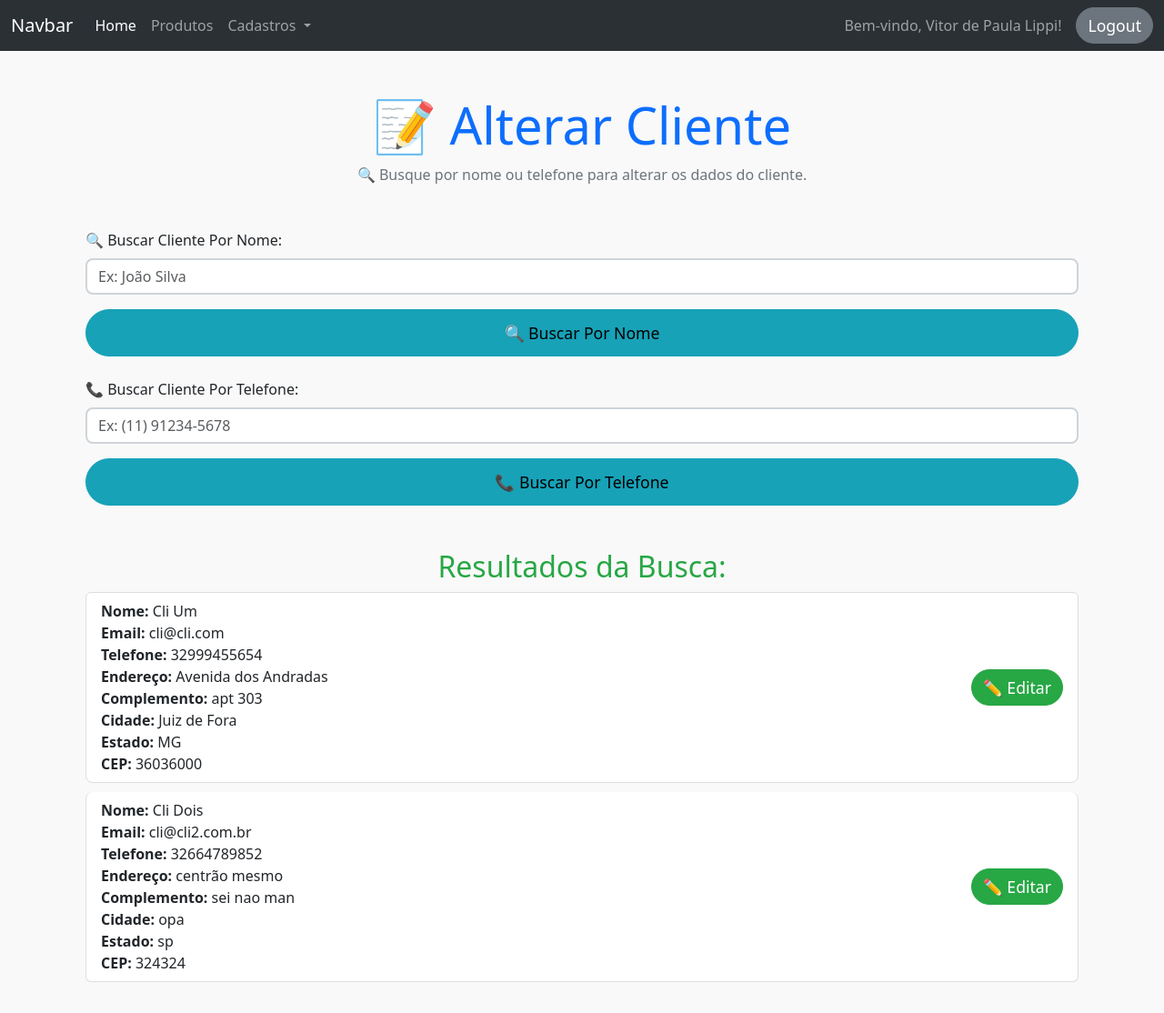
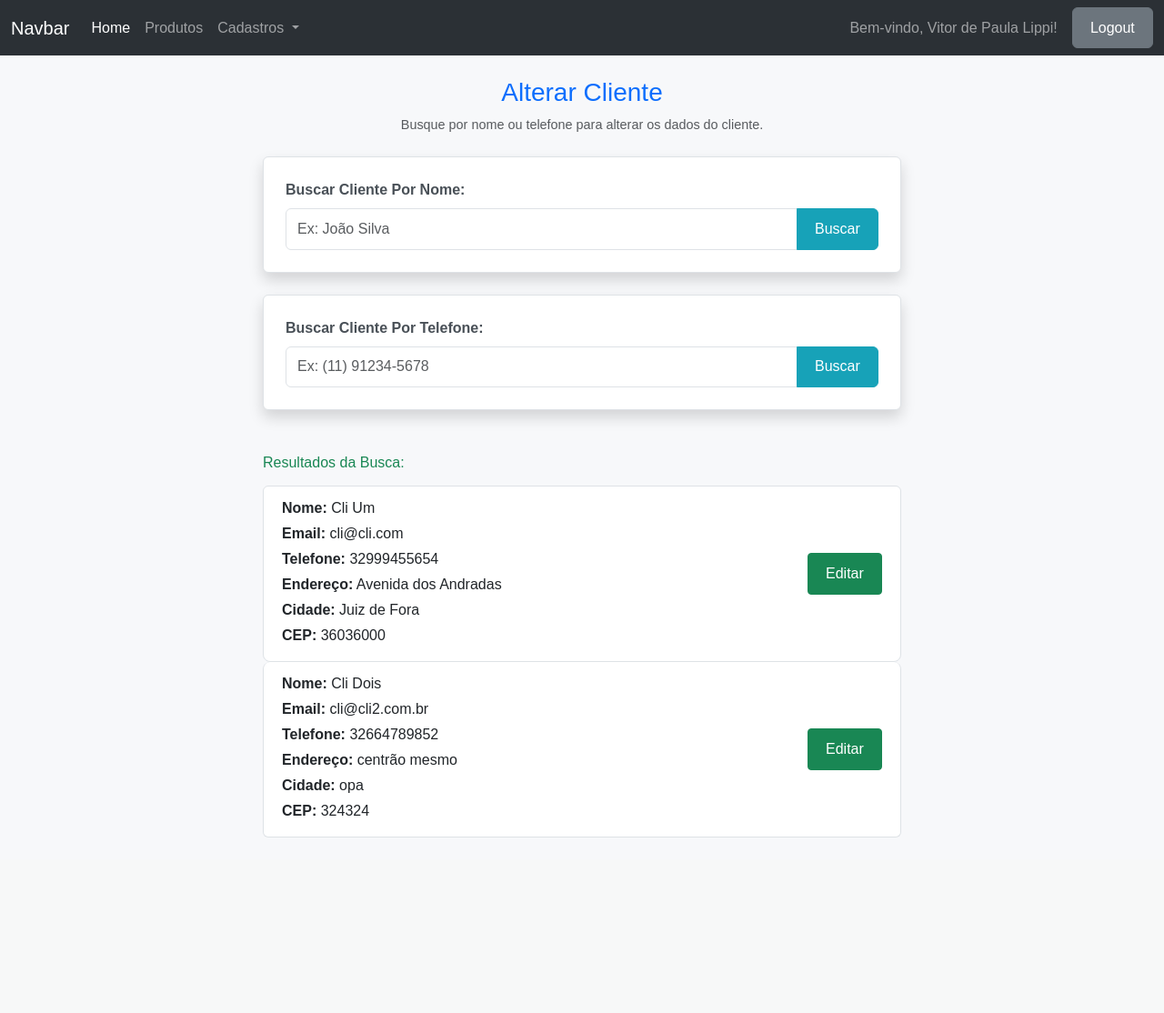
Before and after one commit to VitorDPL/sistema_gestao_empresarial, a Flask app: page /alterar_cliente in a window 1280 px wide. Shown: the whole page at 91% size. After the commit the page ends 921 px from the top, so only its background shows below. Run offline with Flask 3, Linux system fonts and the light colour scheme; a user stored in the database is signed in.

```diff
--- a/projeto/routes.py
+++ b/projeto/routes.py
@@ -18,7 +18,7 @@ def admin_required(f):
 def home():
     return render_template('index.html')
 
-# usuário
+# Usuário
 @app.route('/fazer_login')
 def fazer_login():
     return render_template('usuarios/fazer_login.html')
@@ -33,7 +33,7 @@ def login():
         flash(f'Bem-Vindo ao nosso sistema de gerenciamento, {user.nome}', 'success')
         return redirect(url_for('home'))
     flash('Credenciais inválidas', 'danger')
-    return redirect(url_for('usuarios/fazer_login'))
+    return redirect(url_for('fazer_login'))
 
 @app.route('/logout')
 @login_required
@@ -43,7 +43,6 @@ def logout():
     return redirect(url_for('home'))
 
 @app.route('/cadastrar_usuario', methods=['POST'])
-@login_required
 def cadastrar_usuario():
     nome = request.form['nome']
     email = request.form['email']
@@ -62,73 +61,10 @@ def cadastrar_usuario():
 @app.route('/buscar_usuario', methods=['GET', 'POST'])
 def buscar_usuario():
     nome = request.form.get('nome')
-    user = Usuario.query.filter_by(nome = nome ).first()
-    return render_template('usuarios/alterar_cliente.html', user=user)
+    user = Usuario.query.filter_by(nome=nome).first()
+    return render_template('clientes/alterar_cliente.html', user=user)
 
-# alterações
-@app.route('/alterar_cliente', methods=['GET', 'POST'])
-@login_required
-@admin_required
-def alterar_cliente():
-    usuarios = Cliente.query.all()
-
-    nome = request.form.get('nome')
-    telefone = request.form.get('telefone')
-
-    if nome:
-        usuarios = Cliente.query.filter(Cliente.nome.like(f'%{nome}%')).all()
-    elif telefone:
-        usuarios = Cliente.query.filter(Cliente.telefone.like(f'%{telefone}%')).all()
-
-    return render_template('usuarios/alterar_cliente.html', usuarios=usuarios)
-
-@app.route('/alterar_cliente/<int:id>', methods=['GET'])
-@login_required
-@admin_required
-def alterar_cliente_id(id):
-    usuario = Cliente.query.get(id)
-    return render_template('usuarios/alterar_cliente_id.html', usuario=usuario)
-
-@app.route('/atualizar_usuario/<int:id>', methods=['GET', 'POST'])
-@login_required
-def atualizar_usuario(id):
-    usuario = Cliente.query.get_or_404(id)
-    if request.method == 'POST':
-        usuario.nome = request.form['nome']
-        usuario.email = request.form['email']
-        usuario.telefone = request.form['telefone']
-        endereco = Endereco.query.filter_by(cliente_id=usuario.id).first()
-        if endereco:
-            endereco.endereco = request.form['endereco']
-            endereco.cidade = request.form['cidade']
-            endereco.estado = request.form['estado']
-            endereco.cep = request.form['cep']
-            endereco.complemento = request.form['complemento']
-        else:
-            novo_endereco = Endereco(
-                cliente_id=usuario.id,
-                endereco=request.form['endereco'],
-                cidade=request.form['cidade'],
-                estado=request.form['estado'],
-                cep=request.form['cep'],
-                complemento=request.form['complemento']
-            )
-            db.session.add(novo_endereco)
-        db.session.commit()
-        flash('Usuário atualizado com sucesso!', 'success')
-        return redirect(url_for('alterar_cliente'))
-    return render_template('editar_usuario.html', usuario=usuario)
-
-@app.errorhandler(403)
-def forbidden(e):
-    return render_template('403.html'), 403
-
-# criaçao de clientes
-@app.route('/cadastrar_cliente')
-@login_required
-def template_cadastrar_cliente():
-    return render_template('cadastros/cadastrar_clientes.html')
-
+# Cliente
 @app.route('/cadastrar_cliente', methods=['GET', 'POST'])
 @login_required
 def cadastrar_cliente():
@@ -137,6 +73,8 @@ def cadastrar_cliente():
         email = request.form['email']
         telefone = request.form['telefone']
         endereco = request.form['endereco']
+        numero = request.form['numero']
+        bairro = request.form['bairro']
         complemento = request.form['complemento']
         cidade = request.form['cidade']
         estado = request.form['estado']
@@ -146,28 +84,85 @@ def cadastrar_cliente():
         db.session.add(novo_cliente)
         db.session.commit()
 
-        novo_endereco = Endereco(cliente_id=novo_cliente.id, endereco=endereco, complemento=complemento, cidade=cidade, estado=estado, cep=cep)
+        novo_endereco = Endereco(cliente_id=novo_cliente.id, endereco=endereco, complemento=complemento, numero=numero, bairro=bairro, cidade=cidade, estado=estado, cep=cep)
         db.session.add(novo_endereco)
         db.session.commit()
 
         flash('Cliente cadastrado com sucesso!', 'success')
         return redirect(url_for('cadastrar_cliente'))
-    return render_template('cadastrar_cliente.html')
+    return render_template('cadastros/cadastrar_clientes.html')
 
 @app.route('/buscar_cliente', methods=['POST'])
 @login_required
 def buscar_cliente():
     nome = request.form.get('nome')
-    clientes = Cliente.query.filter(Cliente.nome.like(f'%{nome}%')).all()
-    return render_template('index.html', clientes=clientes)
+    cliente = Cliente.query.filter(Cliente.nome.like(f'%{nome}%')).first()
+    if cliente:
+        return jsonify({
+            'cliente': {
+                'id': cliente.id,
+                'nome': cliente.nome,
+                'email': cliente.email,
+                'telefone': cliente.telefone
+            }
+        })
+    return jsonify({'cliente': None})
 
-# cadastro de produtos
-@app.route('/cadastrar_produto')
+@app.route('/alterar_cliente', methods=['GET', 'POST'])
 @login_required
-def template_cadastrar_produto():
-    categorias = Categoria.query.all()
-    return render_template('cadastros/cadastrar_produtos.html', categorias=categorias)
+@admin_required
+def alterar_cliente():
+    nome = request.form.get('nome')
+    telefone = request.form.get('telefone')
+    query = Cliente.query
 
+    if nome:
+        query = query.filter(Cliente.nome.like(f'%{nome}%'))
+    elif telefone:
+        query = query.filter(Cliente.telefone.like(f'%{telefone}%'))
+
+    clientes = query.all()
+
+    return render_template('clientes/alterar_cliente.html', clientes=clientes)
+
+# passa o id e renderiza o html alterar_cliente_id.html
+@app.route('/alterar_cliente/<int:id>', methods=['GET'])
+@login_required
+@admin_required
+def alterar_cliente_id(id):
+    cliente = Cliente.query.get(id)
+    return render_template('clientes/alterar_cliente_id.html', cliente=cliente)
+
+# essa rota não renderiza nada, ela apenas faz as alterações e redireciona o usuário para outra página.
+@app.route('/atualizar_cliente/<int:id>', methods=['POST'])
+@login_required
+def atualizar_cliente(id):
+    cliente = Cliente.query.get_or_404(id)
+    cliente.nome = request.form['nome']
+    cliente.email = request.form['email']
+    cliente.telefone = request.form['telefone']
+    endereco = Endereco.query.filter_by(cliente_id=cliente.id).first()
+    if endereco:
+        endereco.endereco = request.form['endereco']
+        endereco.cidade = request.form['cidade']
+        endereco.estado = request.form['estado']
+        endereco.cep = request.form['cep']
+        endereco.complemento = request.form['complemento']
+    else:
+        novo_endereco = Endereco(
+            cliente_id=cliente.id,
+            endereco=request.form['endereco'],
+            cidade=request.form['cidade'],
+            estado=request.form['estado'],
+            cep=request.form['cep'],
+            complemento=request.form['complemento']
+        )
+        db.session.add(novo_endereco)
+    db.session.commit()
+    flash('Cliente atualizado com sucesso!', 'success')
+    return redirect(url_for('alterar_cliente'))
+
+# Produto
 @app.route('/cadastrar_produto', methods=['GET', 'POST'])
 @login_required
 def cadastrar_produto():
@@ -181,7 +176,8 @@ def cadastrar_produto():
         db.session.commit()
         flash(f'Produto {new_produto.nome} cadastrado com sucesso!', 'success')
         return redirect(url_for('cadastrar_produto'))
-    return render_template('cadastrar_produto.html')
+    categorias = Categoria.query.all()
+    return render_template('cadastros/cadastrar_produtos.html', categorias=categorias)
 
 @app.route('/cadastrar_categoria', methods=['POST'])
 @login_required
@@ -191,7 +187,6 @@ def cadastrar_categoria():
     db.session.add(new_categoria)
     db.session.commit()
     flash(f'Categoria {new_categoria.nome} cadastrada com sucesso!', 'success')
-    print("-------------------")
     return redirect(url_for('cadastrar_produto'))
 
 @app.route('/buscar_produto', methods=['POST'])
@@ -199,4 +194,40 @@ def cadastrar_categoria():
 def buscar_produto():
     nome = request.form.get('nome')
     produtos = Produto.query.filter(Produto.nome.like(f'%{nome}%')).all()
-    return render_template('index.html', produtos=produtos)
+    produtos_json = [{'id': produto.id, 'nome': produto.nome, 'preco': produto.preco} for produto in produtos]
+    return jsonify({'produtos': produtos_json})
+
+# Pedido
+@app.route('/salvar_pedido', methods=['POST'])
+@login_required
+def salvar_pedido():
+    data = request.json
+    cliente_nome = data['cliente_nome']
+    itens = data['itens']
+    total = data['total']
+
+    cliente = Cliente.query.filter_by(nome=cliente_nome).first()
+    if not cliente:
+        return jsonify({'success': False, 'message': 'Cliente não encontrado'})
+
+    # Cria um novo pedido
+    pedido = Pedido(usuario_id=cliente.id, total=total)
+    db.session.add(pedido)
+    db.session.commit()
+
+    # Adiciona os itens ao pedido
+    for item in itens:
+        produto_id = item['produto_id']
+        quantidade = item['quantidade']
+        produto = Produto.query.get(produto_id)
+        total_item = produto.preco * quantidade
+        item_pedido = ItensPedido(produto_id=produto_id, pedido_id=pedido.id, quantidade=quantidade, total=total_item)
+        db.session.add(item_pedido)
+
+    db.session.commit()
+
+    return jsonify({'success': True})
+
+@app.errorhandler(403)
+def forbidden(e):
+    return render_template('403.html'), 403
--- /dev/null
+++ b/projeto/templates/clientes/alterar_cliente.html
@@ -0,0 +1,126 @@
+{% extends 'base.html' %}
+
+{% block title %}Alterar Cliente{% endblock %}
+
+{% block content %}
+<div class="container mt-4">
+    <div class="text-center mb-4">
+        <h2 class="text-primary">Alterar Cliente</h2>
+        <p class="text-muted">Busque por nome ou telefone para alterar os dados do cliente.</p>
+    </div>
+
+    <!-- Formulário Buscar Cliente por Nome -->
+    <form method="POST" action="{{ url_for('alterar_cliente') }}" class="mb-4 p-4 border rounded bg-white shadow">
+        <label for="inputNomeCliente" class="form-label">Buscar Cliente Por Nome:</label>
+        <div class="input-group">
+            <input type="text" class="form-control" id="inputNomeCliente" name="nome" placeholder="Ex: João Silva" required>
+            <button type="submit" class="btn btn-info">Buscar</button>
+        </div>
+    </form>
+
+    <!-- Formulário Buscar Cliente por Telefone -->
+    <form method="POST" action="{{ url_for('alterar_cliente') }}" class="mb-5 p-4 border rounded bg-white shadow">
+        <label for="inputTelefone" class="form-label">Buscar Cliente Por Telefone:</label>
+        <div class="input-group">
+            <input type="text" class="form-control" id="inputTelefone" name="telefone" placeholder="Ex: (11) 91234-5678" required>
+            <button type="submit" class="btn btn-info">Buscar</button>
+        </div>
+    </form>
+
+    <!-- Resultados da Busca -->
+    {% if clientes %}
+    <div class="mb-3">
+        <h5 class="text-success">Resultados da Busca:</h5>
+        <ul class="list-group">
+            {% for cliente in clientes %}
+            <li class="list-group-item d-flex justify-content-between align-items-center">
+                <div>
+                    <p class="mb-1"><strong>Nome:</strong> {{ cliente.nome }}</p>
+                    <p class="mb-1"><strong>Email:</strong> {{ cliente.email }}</p>
+                    <p class="mb-1"><strong>Telefone:</strong> {{ cliente.telefone }}</p>
+                    {% for endereco in cliente.enderecos %}
+                    <p class="mb-1"><strong>Endereço:</strong> {{ endereco.endereco }}</p>
+                    <p class="mb-1"><strong>Cidade:</strong> {{ endereco.cidade }}</p>
+                    <p class="mb-1"><strong>CEP:</strong> {{ endereco.cep }}</p>
+                    {% endfor %}
+                </div>
+                <a href="{{ url_for('alterar_cliente_id', id=cliente.id) }}" class="btn btn-sm btn-success">Editar</a>
+            </li>
+            {% endfor %}
+        </ul>
+    </div>
+    {% else %}
+    <div class="text-center">
+        <p class="text-warning">Nenhum Cliente Encontrado!</p>
+    </div>
+    {% endif %}
+</div>
+
+<style>
+    body {
+        background-color: #f7f8fa;
+        font-family: Arial, sans-serif;
+    }
+
+    .container {
+        max-width: 750px;
+    }
+
+    .form-label {
+        font-weight: 600;
+        color: #495057;
+    }
+
+    .input-group .form-control {
+        border-radius: 0.375rem 0 0 0.375rem;
+    }
+
+    .input-group .btn {
+        border-radius: 0 0.375rem 0.375rem 0;
+    }
+
+    .btn {
+        font-size: 1rem;
+        padding: 0.6rem 1.2rem;
+    }
+
+    .btn-info {
+        background-color: #17a2b8;
+        border-color: #17a2b8;
+        color: #fff;
+    }
+
+    .btn-info:hover {
+        background-color: #138496;
+        border-color: #117a8b;
+    }
+
+    .list-group-item {
+        padding: 0.75rem 1.25rem;
+        border-radius: 8px;
+    }
+
+    .shadow {
+        box-shadow: 0 2px 8px rgba(0, 0, 0, 0.1);
+    }
+
+    h2 {
+        font-size: 1.75rem;
+        margin-bottom: 0.5rem;
+    }
+
+    .text-muted {
+        font-size: 0.9rem;
+    }
+
+    .text-success {
+        font-size: 1rem;
+        margin-bottom: 1rem;
+    }
+
+    .text-warning {
+        font-size: 1rem;
+        color: #ffc107;
+    }
+</style>
+{% endblock %}
--- a/projeto/templates/componentes/navbar.html
+++ b/projeto/templates/componentes/navbar.html
@@ -17,10 +17,11 @@
                         Cadastros
                     </a>
                     <ul class="dropdown-menu">
-                        <li><a class="dropdown-item" href="{{ url_for('template_cadastrar_cliente')}}">Cliente</a></li>
+                        <!-- Navbar -->
+                        <li><a class="dropdown-item" href="{{ url_for('cadastrar_cliente') }}">Cliente</a></li>
                         <li><a class="dropdown-item" href="{{ url_for('fazer_login') }}">Funcionário/ Administrador</a></li>
                         <li><hr class="dropdown-divider"></li>
-                        <li><a class="dropdown-item" href="{{ url_for('template_cadastrar_produto')}}">Produto</a></li>
+                        <li><a class="dropdown-item" href="{{ url_for('cadastrar_produto')}}">Produto</a></li>
                         <li><hr class="dropdown-divider"></li>
                         <li><a class="dropdown-item" href="{{ url_for('alterar_cliente') }}">Alterar Informações de Clientes</a></li>
                         <li><a class="dropdown-item" href="#">Alterar Informações de produtos</a></li>
--- a/projeto/templates/index.html
+++ b/projeto/templates/index.html
@@ -51,7 +51,7 @@
                         </tr>
                         <tr>
                             <td><strong>Categoria</strong></td>
-                            <td>{{ produto.categoria_id }}</td>
+                            <td>{{ produto.categoria.nome }}</td>
                         </tr>
                     </tbody>
                 </table>
--- a/projeto/templates/usuarios/alterar_cliente.html
+++ /dev/null
@@ -1,118 +0,0 @@
-{% extends 'base.html' %}
-
-{% block title %}📝 Alterar Cliente{% endblock %}
-
-{% block content %}
-<div class="container mt-5">
-    <div class="text-center mb-5">
-        <h1 class="display-4 text-primary">📝 Alterar Cliente</h1>
-        <p class="text-muted">🔍 Busque por nome ou telefone para alterar os dados do cliente.</p>
-    </div>
-
-    <!-- Formulário Buscar Cliente por Nome -->
-    <form method="POST" action="{{ url_for('alterar_cliente') }}" class="mb-4">
-        <div class="mb-3">
-            <label for="inputNomeCliente" class="form-label">🔍 Buscar Cliente Por Nome:</label>
-            <input type="text" class="form-control" id="inputNomeCliente" name="nome" placeholder="Ex: João Silva" aria-describedby="nomeHelp" required>
-        </div>
-        <button type="submit" class="btn btn-info w-100 btn-lg">🔍 Buscar Por Nome</button>
-    </form>
-
-    <!-- Formulário Buscar Cliente por Telefone -->
-    <form method="POST" action="{{ url_for('alterar_cliente') }}" class="mb-5">
-        <div class="mb-3">
-            <label for="inputTelefone" class="form-label">📞 Buscar Cliente Por Telefone:</label>
-            <input type="text" class="form-control" id="inputTelefone" name="telefone" placeholder="Ex: (11) 91234-5678" aria-describedby="telefoneHelp" required>
-        </div>
-        <button type="submit" class="btn btn-info w-100 btn-lg">📞 Buscar Por Telefone</button>
-    </form>
-
-    <!-- Resultados da Busca -->
-    {% if usuarios %}
-    <center>
-        <h2 class="text-success">Resultados da Busca:</h2>
-    </center>
-    <div class="row">
-        <div class="col">
-            <div class="list-group">
-                {% for user in usuarios %}
-                <div class="list-group-item d-flex justify-content-between align-items-center">
-                    <div>
-                        <strong>Nome:</strong> {{ user.nome }}<br>
-                        <strong>Email:</strong> {{ user.email }}<br>
-                        <strong>Telefone:</strong> {{ user.telefone }}<br>
-                        {% for endereco in user.enderecos %}
-                        <strong>Endereço:</strong> {{ endereco.endereco }}<br>
-                        <strong>Complemento:</strong> {{ endereco.complemento }}<br>
-                        <strong>Cidade:</strong> {{ endereco.cidade }}<br>
-                        <strong>Estado:</strong> {{ endereco.estado }}<br>
-                        <strong>CEP:</strong> {{ endereco.cep }}<br>
-                        {% endfor %}
-                    </div>
-                    <a href="{{ url_for('alterar_cliente_id', id=user.id) }}" class="btn btn-success">✏️ Editar</a>
-                </div>
-                {% endfor %}
-            </div>
-        </div>
-    </div>
-    {% else %}
-    <center>
-        <h2 class="text-warning">Nenhum Cliente Encontrado!</h2>
-    </center>
-    {% endif %}
-</div>
-
-<style>
-    body {
-        background-color: #f9f9f9;
-    }
-
-    .form-control {
-        border: 2px solid #ced4da;
-        border-radius: 8px;
-    }
-
-    .form-control:focus {
-        border-color: #17a2b8;
-        box-shadow: 0 0 5px rgba(23, 162, 184, 0.5);
-    }
-
-    .btn {
-        border-radius: 30px;
-        font-size: 1.1rem;
-    }
-
-    .btn-lg {
-        padding: 12px;
-    }
-
-    .list-group-item {
-        border: 1px solid #ddd;
-        border-radius: 8px;
-        margin-bottom: 10px;
-    }
-
-    .text-success {
-        color: #28a745 !important;
-    }
-
-    .text-warning {
-        color: #ffc107 !important;
-    }
-
-    .text-muted {
-        color: #6c757d !important;
-    }
-
-    .btn-success {
-        background-color: #28a745;
-        border-color: #28a745;
-    }
-
-    .btn-info {
-        background-color: #17a2b8;
-        border-color: #17a2b8;
-    }
-</style>
-
-{% endblock %}
```
Also changed, not shown: projeto/models.py (+8 -15 lines), projeto/templates/cadastros/cadastrar_clientes.html (+34 -18 lines), projeto/templates/clientes/alterar_cliente_id.html (renamed from projeto/templates/usuarios/alterar_cliente_id.html, +10 -10 lines), projeto/templates/componentes/modais/modalNovoPedido.html (+152 -28 lines), instance/db_ge.sqlite.
